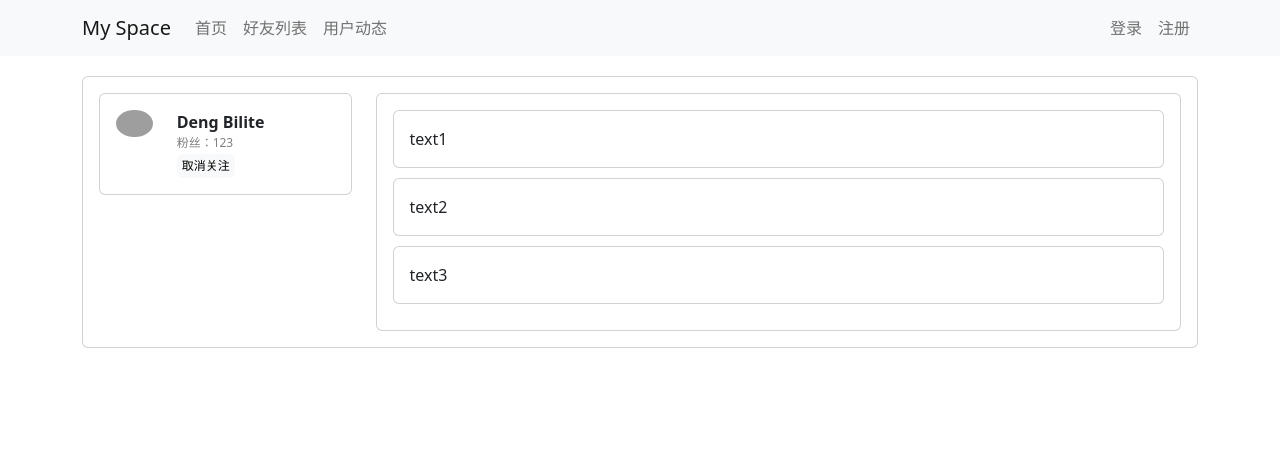
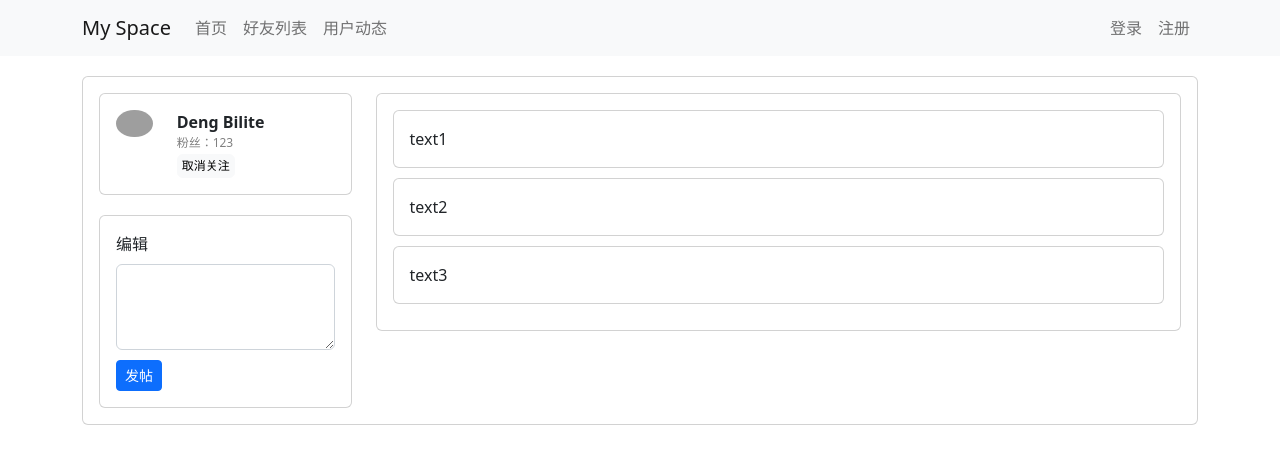
Before and after one commit to uperbilite/vue-start-proj, a Vue app: page /userprofile in a window 1280 px wide. Shown: the top 464 px of the page. Built offline with nearby package versions, Linux system fonts and the light colour scheme; grey boxes are pictures that could not be loaded.

Commit message:
add user profile write post frame

```diff
--- a/src/components/UserProfileWrite.vue
+++ b/src/components/UserProfileWrite.vue
@@ -0,0 +1,25 @@
+<template>
+    <div class="card edit-field">
+        <div class="card-body">
+            <label for="edit-post" class="form-label">编辑</label>
+            <textarea class="form-control" id="edit-post" rows="3"></textarea>
+            <button type="button" class="btn btn-primary btn-sm">发帖</button>
+        </div>
+    </div>
+</template>
+
+<script>
+export default {
+    name: "UserProfileWrite",
+}
+</script>
+
+<style scoped>
+.edit-field {
+    margin-top: 20px;
+}
+
+button {
+    margin-top: 10px;
+}
+</style>
--- a/src/views/UserProfileView.vue
+++ b/src/views/UserProfileView.vue
@@ -3,6 +3,7 @@
         <div class="row">
             <div class="col-3">
                 <UserProfileInfo @follow="follow" @unfollow="unfollow" :user="user" />
+                <UserProfileWrite />
             </div>
             <div class="col-9">
                 <UserProfilePosts :posts="posts" />
@@ -15,6 +16,7 @@
 import ContentBase from '@/components/ContentBase.vue';
 import UserProfileInfo from '@/components/UserProfileInfo.vue';
 import UserProfilePosts from '@/components/UserProfilePosts.vue';
+import UserProfileWrite from '@/components/UserProfileWrite.vue';
 import { reactive } from 'vue';
 
 export default {
@@ -23,6 +25,7 @@
         ContentBase,
         UserProfileInfo,
         UserProfilePosts,
+        UserProfileWrite,
     },
     setup() {
         const user = reactive({
```
